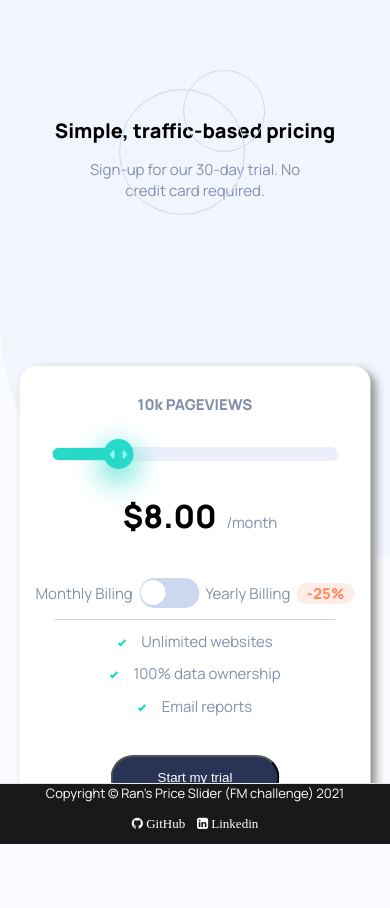
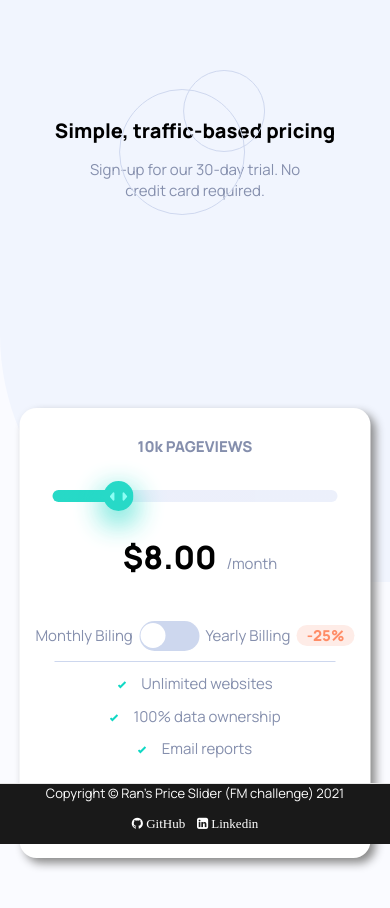
Before and after one commit to wwren/FM_Challenge_PriceSlider, a React (Create React App) app: page / in a window 390 px wide. Shown: the top 908 px of the page. Built offline with nearby package versions, Linux system fonts and the light colour scheme.

Commit message:
Updated mobile css

```diff
--- a/src/App.css
+++ b/src/App.css
@@ -110,7 +110,7 @@
 }
 @media screen and (max-width: 541px) {
   .price-slider__container {
-    height: 110vh;
+    height: 115vh;
     padding-bottom: 50px;
   }
 
@@ -136,7 +136,7 @@
   }
 
   .price-slider__card__wrapper {
-    top: 70%;
+    top: 75%;
     height: 75%;
   }
 
--- a/src/Components/Footer.js
+++ b/src/Components/Footer.js
@@ -9,7 +9,7 @@ export default function Footer() {
         <div>
           <a
             id="profile-link"
-            href="https://github.com/wwren/Sticky-Notes"
+            href="https://github.com/wwren/FrontendMentor_PriceSlider"
             target="_blank"
             rel="noreferrer"
           >
--- a/src/Components/Slider.css
+++ b/src/Components/Slider.css
@@ -7,7 +7,6 @@
   background: #d3d3d3;
   outline: none;
   opacity: 0.9;
-  border: solid 1px var(--empty-slider-bar);
   transition: background 450ms ease-in;
   background: linear-gradient(
     to right,
```
